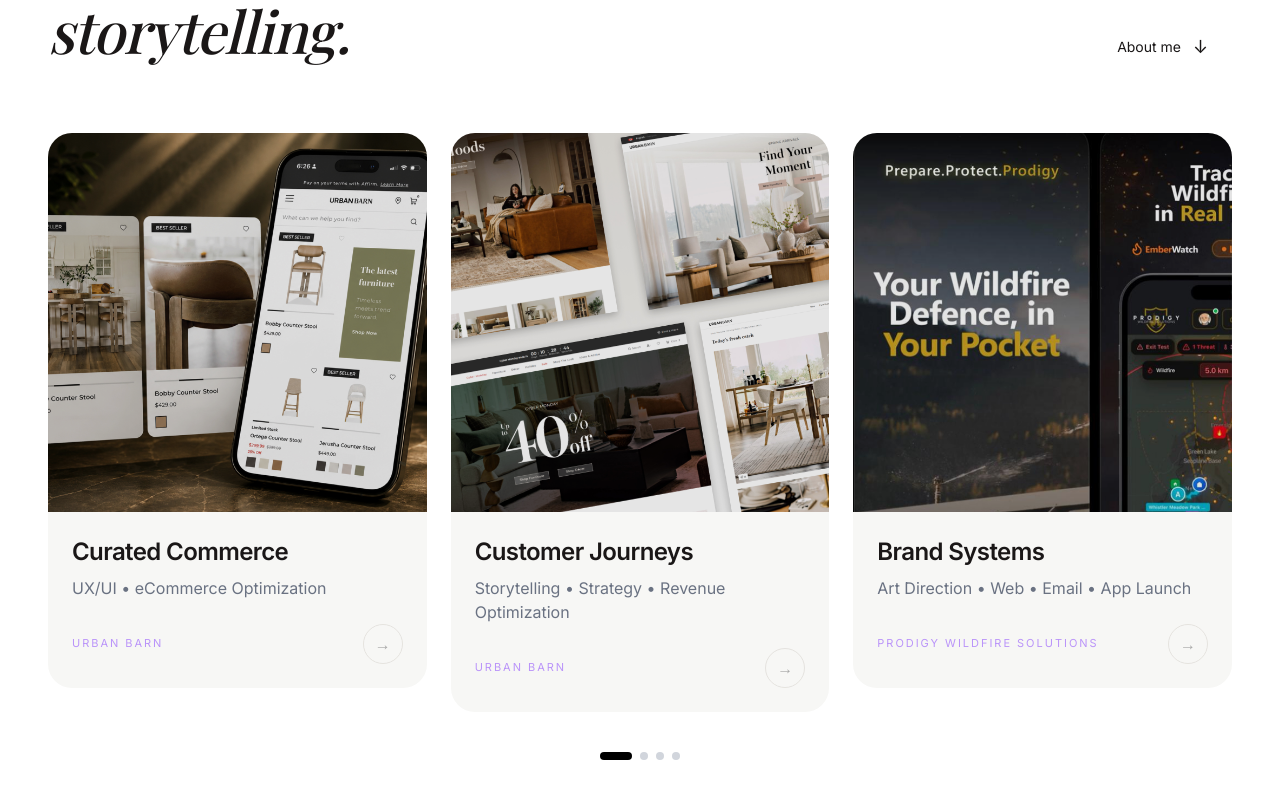
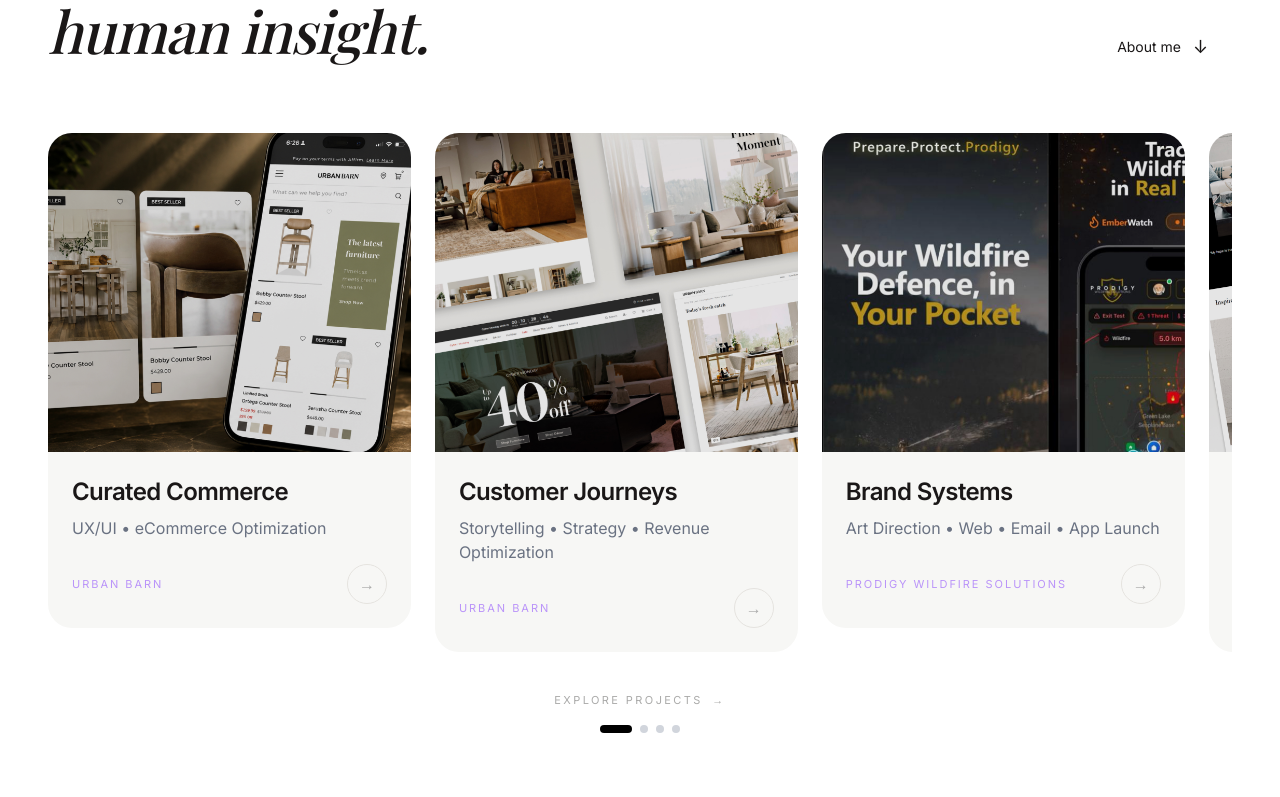
Before and after one commit to catalinalozadad/catalina-portfolio, a Next.js app: page / in a window 1280 px wide. Shown: the part 1103-1900 px from the top of the page. Built offline with nearby package versions, Linux system fonts and the light colour scheme.

Commit message:
Refine portfolio positioning and project carousel

```diff
--- a/components/Hero.tsx
+++ b/components/Hero.tsx
@@ -62,7 +62,7 @@
             uppercase
             tracking-[0.14em]
             text-[13px]
-            text-[#1A1717]
+            text-[#171414]
           "
         >
           Projects       </a>
@@ -74,7 +74,7 @@
             uppercase
             tracking-[0.14em]
             text-[13px]
-            text-[#1A1717]
+            text-[#171414]
           "
         >
           About
@@ -87,10 +87,21 @@
             uppercase
             tracking-[0.14em]
             text-[13px]
-            text-[#1A1717]
+            text-[#171414]
           "
         >
-          Journefy
+          Journe
+           <span
+    className="italic font-bold inline-block"
+    style={{
+      fontFamily: "'Playfair Display', serif",
+      fontSize: "1.25em",
+      textTransform: "none",
+      marginLeft: "-1px",
+    }}
+  >
+    fy
+  </span>
         </a>
 
         <a
--- a/components/SelectedWork.tsx
+++ b/components/SelectedWork.tsx
@@ -38,7 +38,7 @@
 
   {
     title: "AI Product Design",
-    subtitle: "Creative Direction • UX/UI Design • Prototyping",
+    subtitle: "UX/UI Design • Prototyping",
     brand: "Outkome Catalyst",
     image: "/images/work-5.jpg",
     link: "#",
@@ -46,7 +46,7 @@
 
   {
     title: "Meta Ads Strategy",
-    subtitle: "Creative Direction • Paid Media",
+    subtitle: "Creative Strategy • Paid Media",
     brand: "Prodigy Wildfire Solutions",
     image: "/images/work-6.jpg",
     link: "#",
@@ -99,7 +99,7 @@
 
       <h2
         className="
-          text-[42px]
+          text-[40px]
           md:text-[58px]
           leading-[1.04]
           tracking-[-0.02em]
@@ -117,7 +117,7 @@
     style={{
       fontFamily: "'Playfair Display', serif",
     }}
-  >  storytelling.
+  > human insight.
 
   </span>
 
@@ -170,7 +170,27 @@
 
           {/* TRACK */}
           <motion.div
-            animate={{
+  drag="x"
+  dragConstraints={{ left: 0, right: 0 }}
+  dragElastic={0.08}
+  whileTap={{ cursor: "grabbing" }}
+
+  onDragEnd={(event, info) => {
+    const threshold = 100
+
+    if (
+      info.offset.x < -threshold &&
+      current < (isDesktop ? projects.length - 3 : projects.length - 2)
+    ) {
+      setCurrent(current + 1)
+    }
+
+    if (info.offset.x > threshold && current > 0) {
+      setCurrent(current - 1)
+    }
+  }}
+
+  animate={{
               x: isDesktop
   ? `-${Math.min(current, projects.length - 3) * 33.5}%`
   : `-${Math.min(current, projects.length - 2) * 51}%`,
@@ -179,14 +199,14 @@
               duration: 0.8,
               ease: "easeInOut",
             }}
-            className="flex gap-6"
+            className="flex gap-6 cursor-grab"
           >
 
             {projects.map((project, index) => (
               <a
                 key={index}
                 href={project.link}
-                className="w-[85vw] md:w-[calc(50%-12px)] xl:w-[calc(33.333%-16px)] flex-shrink-0 flex-shrink-0 flex-shrink-0 group"
+                className="w-[85vw] md:w-[calc(50%-12px)] xl:w-[calc(32%-16px)] flex-shrink-0 flex-shrink-0 flex-shrink-0 group"
               >
 
                 {/* CARD */}
@@ -203,7 +223,7 @@
 >
 
                   {/* IMAGE */}
-                  <div className="relative aspect-square overflow-hidden">
+                  <div className="relative aspect-[1/0.88] overflow-hidden">
 
                     <img
                       src={project.image}
@@ -262,10 +282,29 @@
               </a>
             ))}
 
+
           </motion.div>
 
-          {/* DOTS */}
-<div className="w-full flex justify-center items-center gap-2 mt-10">
+
+
+          {/* NAVIGATION HINT + DOTS */}
+<div className="w-full flex flex-col items-center mt-10">
+
+  <p
+    className="
+      text-[11px]
+      uppercase
+      tracking-[0.22em]
+      text-[#AAAAA9]
+      mb-4
+    "
+  >
+   Explore projects <span className="ml-1 inline-block animate-pulse">
+  →
+</span>
+  </p>
+
+  <div className="flex justify-center items-center gap-2">
 
   {projects
   .slice(0, isDesktop ? projects.length - 2 : projects.length - 1)
@@ -287,6 +326,7 @@
         </div>
 
       </div>
+         </div>
 
       {/* MOBILE STACK */}
 <div className="md:hidden flex flex-col gap-6 mt-10">
@@ -307,8 +347,7 @@
       <div className="bg-[#f7f7f5] rounded-3xl overflow-hidden">
 
         {/* IMAGE */}
-        <div className="relative aspect-square overflow-hidden">
-
+<div className="relative aspect-[1/0.88] overflow-hidden">
           <img
             src={project.image}
             alt={project.title}
```
